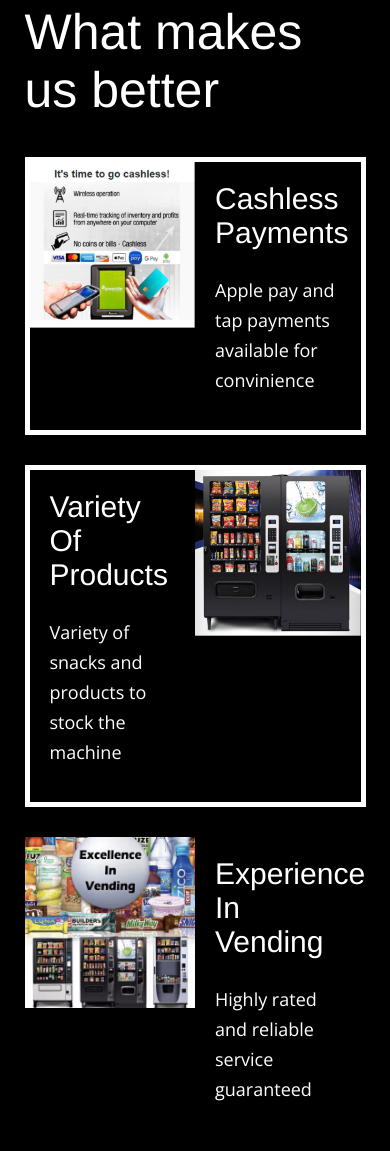
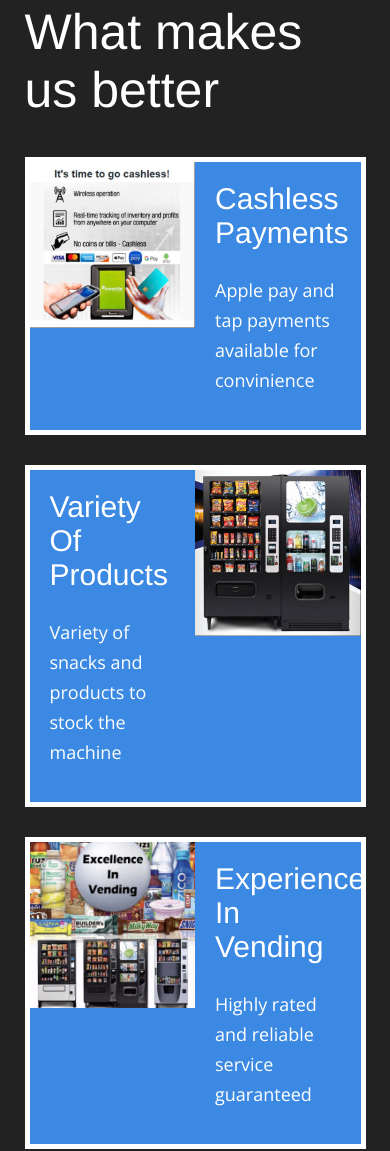
Before and after one commit to olivialammam/vending-machines, a plain HTML site: page index.html in a window 390 px wide. Shown: the part 2513-3664 px from the top of the page. Drawn offline with nearby package versions, Linux system fonts and the light colour scheme.

Commit message:
better section

```diff
--- a/css/style.css
+++ b/css/style.css
@@ -590,7 +590,7 @@ header .ham-burger.active span:nth-child(2){
 
 	.partners{
 		padding:80px 0px 50px;
-		background-color: #000000;
+		background-color: #222222;
 		/* background-image: linear-gradient(to bottom, rgba(0, 0, 0, 0) 0%, rgba(0, 0, 0, 1) 100%),url('../images/147BB855-8AB0-4965-B225-4027B2340195.jpeg');
 		background-size: cover; */
 	}
@@ -638,17 +638,23 @@ header .ham-burger.active span:nth-child(2){
 		display: flex;
 	}
 	.partners .content .class-items .item:nth-child(1){
-	 background-color: #000000;
+	 background-color: #3b89e2;
 	 border-color: #ffffff;
 	 border-style: solid;
 	 border-width: 5px;
 	}
 	.partners .content .class-items .item:nth-child(2){
-	 background-color: #000000;
+	 background-color: #3b89e2;
 	 border-color: #ffffff;
 	 border-style: solid;
 	 border-width: 5px;
 	}
+	.partners .content .class-items .item:nth-child(3){
+		background-color: #3b89e2;
+		border-color: #ffffff;
+		border-style: solid;
+		border-width: 5px;
+	   }
 	.partners .content .class-items .item .item-text{
 		padding: 15px;
 		display: flex;
```
